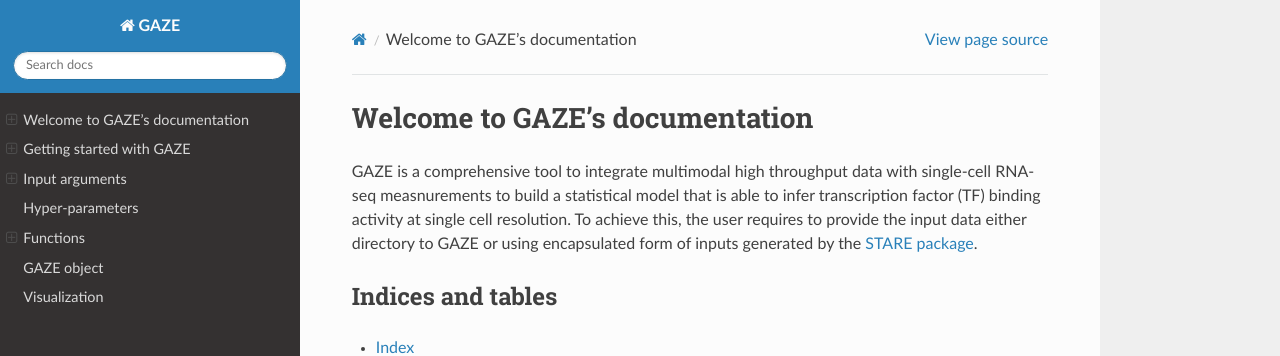
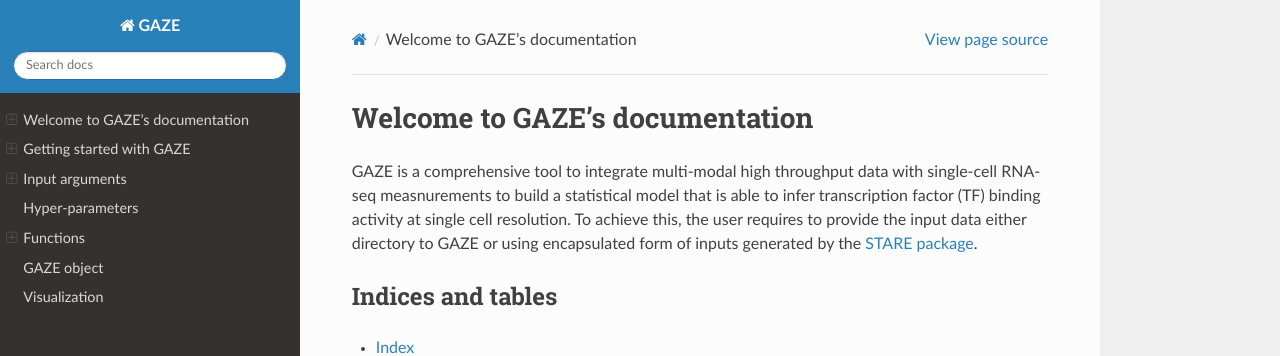
Before and after one commit to SchulzLab/GAZE, a Sphinx documentation site: the page built from docs/index.rst, in a window 1280 px wide and 900 px high. Shown: the top 356 px of the window. Built offline with Sphinx 7.4.7 and the Read the Docs theme 2.0.0, drawn with Linux system fonts in a browser that asks for light colours.

Commit message:
Update index.rst

```diff
--- a/docs/index.rst
+++ b/docs/index.rst
@@ -6,7 +6,7 @@
 ================================
 Welcome to GAZE's documentation
 ================================
-GAZE is a comprehensive tool to integrate multimodal high throughput data with single-cell RNA-seq measnurements to build a statistical model that is able to infer transcription factor (TF) binding activity at single cell resolution.
+GAZE is a comprehensive tool to integrate multi-modal high throughput data with single-cell RNA-seq measnurements to build a statistical model that is able to infer transcription factor (TF) binding activity at single cell resolution.
 To achieve this, the user requires to provide the input data either directory to GAZE or using encapsulated form of inputs generated by the `STARE package <https://stare.readthedocs.io/en/latest/Main.html#>`_.
 
 Indices and tables
```
